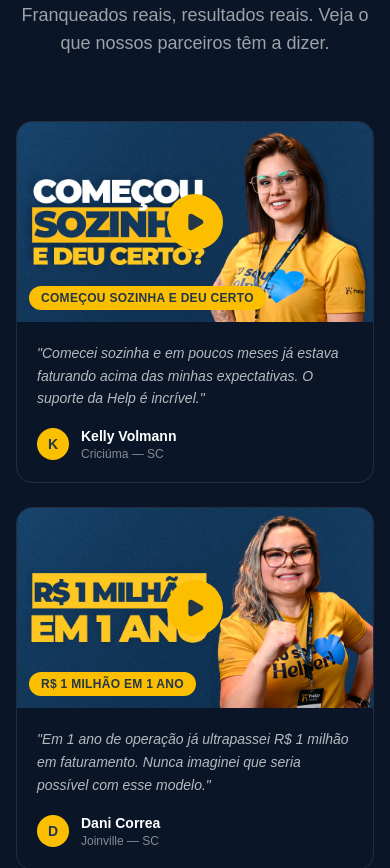
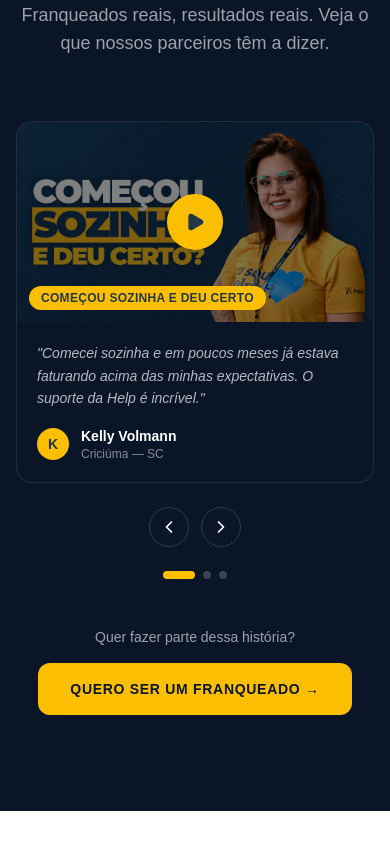
Before and after one commit to MarcelFMartins/lp-help-multas-v2, a React (Vite) app: page / in a window 390 px wide. Shown: the part 5860-6728 px from the top of the page. Built offline with nearby package versions, Linux system fonts and the light colour scheme.

Commit message:
FIX: carrossel Depoimentos Section

```diff
--- a/src/components/TestimonialsSection.tsx
+++ b/src/components/TestimonialsSection.tsx
@@ -1,5 +1,5 @@
-import { useState } from "react";
-import { Play, X } from "lucide-react";
+import { useEffect, useState, type RefObject } from "react";
+import { ChevronLeft, ChevronRight, Play, X } from "lucide-react";
 import { useInView } from "@/hooks/useInView";
 import { Img } from "./Img";
 
@@ -34,11 +34,74 @@ const testimonials = [
     videoThumbFallback: "/image/Rapha.png",
     videoUrl: "https://www.youtube.com/embed/GhF9Byl44qg?autoplay=1",
   },
+
+  // Adicione abaixo os outros 9 depoimentos seguindo o mesmo padrão:
+  // {
+  //   name: "Nome do franqueado",
+  //   location: "Cidade — UF",
+  //   quote: "Texto do depoimento.",
+  //   highlight: "Destaque curto",
+  //   videoThumb: "/image/ARQUIVO.webp",
+  //   videoThumbFallback: "/image/ARQUIVO.png",
+  //   videoUrl: "https://www.youtube.com/embed/ID_DO_VIDEO?autoplay=1",
+  // },
 ];
+
+const getItemsPerPage = () => {
+  if (typeof window === "undefined") return 3;
+  if (window.innerWidth < 768) return 1;
+  if (window.innerWidth < 1024) return 2;
+  return 3;
+};
 
 export default function TestimonialsSection() {
   const { ref: titleRef, inView: titleInView } = useInView();
   const [activeVideo, setActiveVideo] = useState<number | null>(null);
+  const [activePage, setActivePage] = useState(0);
+  const [itemsPerPage, setItemsPerPage] = useState(getItemsPerPage);
+
+  const totalPages = Math.ceil(testimonials.length / itemsPerPage);
+  const startIndex = activePage * itemsPerPage;
+  const visibleTestimonials = testimonials.slice(
+    startIndex,
+    startIndex + itemsPerPage
+  );
+
+  useEffect(() => {
+    const handleResize = () => setItemsPerPage(getItemsPerPage());
+
+    handleResize();
+    window.addEventListener("resize", handleResize);
+
+    return () => window.removeEventListener("resize", handleResize);
+  }, []);
+
+  useEffect(() => {
+    const lastPage = Math.max(totalPages - 1, 0);
+
+    if (activePage > lastPage) {
+      setActivePage(lastPage);
+    }
+  }, [activePage, totalPages]);
+
+  const goToPage = (page: number) => {
+    setActiveVideo(null);
+    setActivePage(page);
+  };
+
+  const goToPreviousPage = () => {
+    setActiveVideo(null);
+    setActivePage((currentPage) =>
+      currentPage === 0 ? totalPages - 1 : currentPage - 1
+    );
+  };
+
+  const goToNextPage = () => {
+    setActiveVideo(null);
+    setActivePage((currentPage) =>
+      currentPage === totalPages - 1 ? 0 : currentPage + 1
+    );
+  };
 
   return (
     <section
@@ -48,9 +111,8 @@ export default function TestimonialsSection() {
       <div className="container mx-auto">
         {/* Header */}
         <div
-          ref={titleRef as React.RefObject<HTMLDivElement>}
-          className={`text-center mb-16 transition-all duration-700 ${
-            titleInView
+          ref={titleRef as RefObject<HTMLDivElement>}
+          className={`text-center mb-16 transition-all duration-700 ${titleInView
               ? "opacity-100 translate-y-0"
               : "opacity-0 translate-y-8"
             }`}
@@ -69,15 +131,38 @@ export default function TestimonialsSection() {
           </p>
         </div>
 
-        {/* Grid */}
-        <div className="grid md:grid-cols-3 gap-6 mb-12">
-          {testimonials.map((t, i) => {
-            const isActive = activeVideo === i;
+        {/* Carousel */}
+        <div className="relative mb-12">
+          {totalPages > 1 && (
+            <div className="absolute -top-12 right-0 hidden md:flex items-center gap-3">
+              <button
+                type="button"
+                onClick={goToPreviousPage}
+                className="w-10 h-10 rounded-full border border-white/15 text-white hover:border-gold hover:text-gold transition-colors flex items-center justify-center"
+                aria-label="Depoimentos anteriores"
+              >
+                <ChevronLeft className="w-5 h-5" />
+              </button>
+              <button
+                type="button"
+                onClick={goToNextPage}
+                className="w-10 h-10 rounded-full border border-white/15 text-white hover:border-gold hover:text-gold transition-colors flex items-center justify-center"
+                aria-label="Próximos depoimentos"
+              >
+                <ChevronRight className="w-5 h-5" />
+              </button>
+            </div>
+          )}
+
+          <div className="grid grid-cols-1 md:grid-cols-2 lg:grid-cols-3 gap-6">
+            {visibleTestimonials.map((t, i) => {
+              const testimonialIndex = startIndex + i;
+              const isActive = activeVideo === testimonialIndex;
 
               return (
                 <div
-                key={t.name}
-                className="group bg-oklch(0.1998_0.0403_258.29) rounded-2xl border border-white/10 overflow-hidden hover:border-gold/40 transition-all duration-300"
+                  key={`${t.name}-${testimonialIndex}`}
+                  className="group bg-[oklch(0.1998_0.0403_258.29)] rounded-2xl border border-white/10 overflow-hidden hover:border-gold/40 transition-all duration-300"
                 >
                   {/* Video / Thumbnail */}
                   <div className="relative aspect-video overflow-hidden">
@@ -85,8 +170,10 @@ export default function TestimonialsSection() {
                       <>
                         {/* Botão fechar */}
                         <button
+                          type="button"
                           onClick={() => setActiveVideo(null)}
                           className="absolute top-3 right-3 z-10 bg-black/60 hover:bg-black/80 p-2 rounded-full"
+                          aria-label="Fechar vídeo"
                         >
                           <X className="w-4 h-4 text-white" />
                         </button>
@@ -121,8 +208,15 @@ export default function TestimonialsSection() {
 
                         {/* Overlay play */}
                         <div
-                        onClick={() => setActiveVideo(i)}
-                        className="absolute inset-0 bg-[oklch(oklch(0.1998_0.0403_258.29))]/50 flex items-center justify-center cursor-pointer"
+                          onClick={() => setActiveVideo(testimonialIndex)}
+                          className="absolute inset-0 bg-black/50 flex items-center justify-center cursor-pointer"
+                          role="button"
+                          tabIndex={0}
+                          onKeyDown={(event) => {
+                            if (event.key === "Enter" || event.key === " ") {
+                              setActiveVideo(testimonialIndex);
+                            }
+                          }}
                         >
                           <div
                             className="w-14 h-14 rounded-full flex items-center justify-center transition-transform duration-300 group-hover:scale-110"
@@ -158,7 +252,7 @@ export default function TestimonialsSection() {
                   {/* Texto */}
                   <div className="p-5">
                     <p className="font-body text-sm text-white/70 leading-relaxed mb-4 italic">
-                    "{t.quote}"
+                      &quot;{t.quote}&quot;
                     </p>
 
                     <div className="flex items-center gap-3">
@@ -186,6 +280,46 @@ export default function TestimonialsSection() {
             })}
           </div>
 
+          {totalPages > 1 && (
+            <>
+              <div className="flex md:hidden items-center justify-center gap-3 mt-6">
+                <button
+                  type="button"
+                  onClick={goToPreviousPage}
+                  className="w-10 h-10 rounded-full border border-white/15 text-white hover:border-gold hover:text-gold transition-colors flex items-center justify-center"
+                  aria-label="Depoimentos anteriores"
+                >
+                  <ChevronLeft className="w-5 h-5" />
+                </button>
+                <button
+                  type="button"
+                  onClick={goToNextPage}
+                  className="w-10 h-10 rounded-full border border-white/15 text-white hover:border-gold hover:text-gold transition-colors flex items-center justify-center"
+                  aria-label="Próximos depoimentos"
+                >
+                  <ChevronRight className="w-5 h-5" />
+                </button>
+              </div>
+
+              <div className="flex items-center justify-center gap-2 mt-6">
+                {Array.from({ length: totalPages }).map((_, page) => (
+                  <button
+                    key={page}
+                    type="button"
+                    onClick={() => goToPage(page)}
+                    className={`h-2 rounded-full transition-all duration-300 ${activePage === page
+                        ? "w-8 bg-gold"
+                        : "w-2 bg-white/20 hover:bg-white/40"
+                      }`}
+                    aria-label={`Ir para página ${page + 1} dos depoimentos`}
+                    aria-current={activePage === page ? "true" : undefined}
+                  />
+                ))}
+              </div>
+            </>
+          )}
+        </div>
+
         {/* CTA */}
         <div className="text-center">
           <p className="font-body text-white/60 text-sm mb-4">
```
Lines whose indentation alone changed are shown as unchanged.
